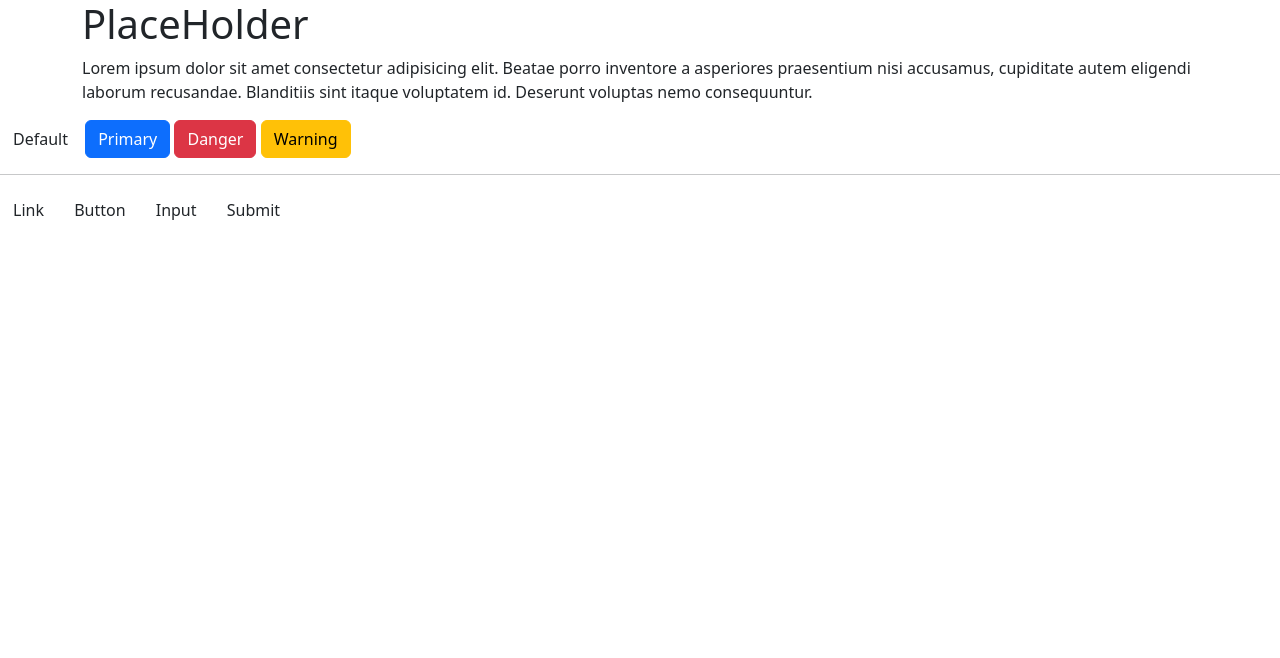
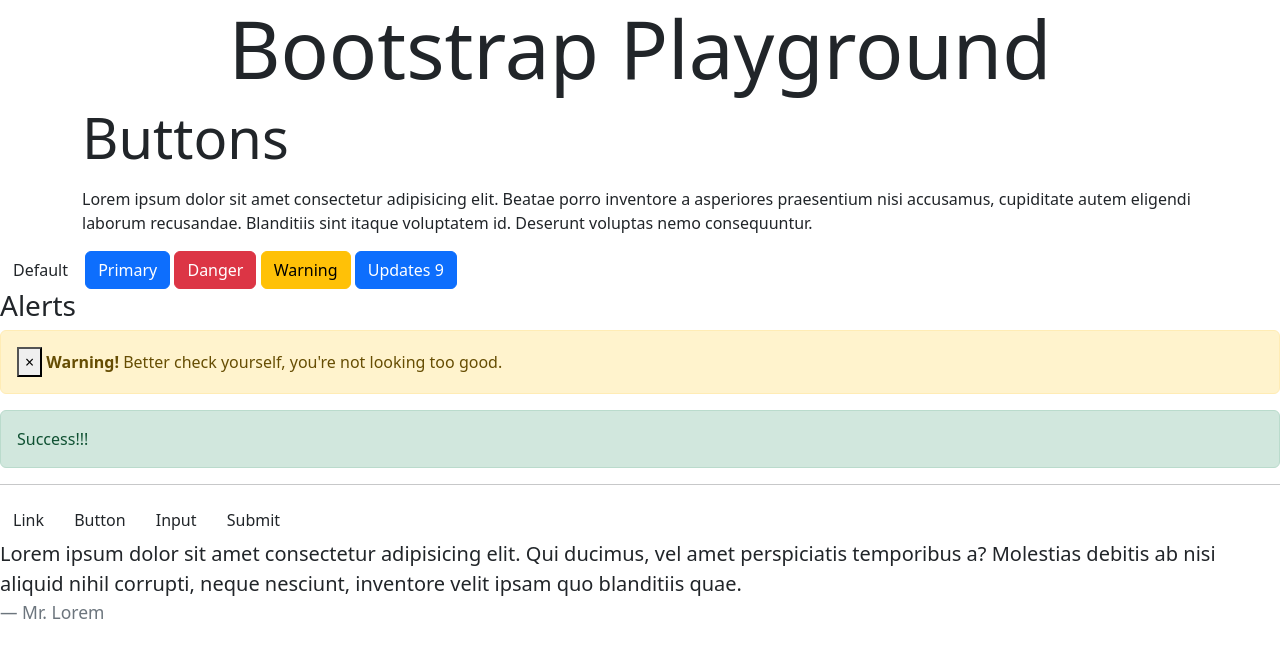
Before and after one commit to sergio-matos-tech/web-development-fundamentals, a plain HTML site: page 01-Bootstrap/01-including_bootstrap/index.html in a window 1280 px wide. Drawn offline with nearby package versions, Linux system fonts and the light colour scheme.

```diff
--- a/01-Bootstrap/01-including_bootstrap/index.html
+++ b/01-Bootstrap/01-including_bootstrap/index.html
@@ -10,7 +10,8 @@
 </head>
 <body>
     <div class="container">
-        <h1>PlaceHolder</h1>
+        <h1 class="display-1 text-center">Bootstrap Playground</h1>
+        <h2 class="display-4">Buttons <span class="badge badge-success">New</span></h2>
         <p>Lorem ipsum dolor sit amet consectetur adipisicing elit. Beatae porro inventore a asperiores praesentium nisi accusamus, cupiditate autem eligendi laborum recusandae. Blanditiis sint itaque voluptatem id. Deserunt voluptas nemo consequuntur.
         </p>
     </div>
@@ -19,6 +20,16 @@
     <button type="button" class="btn btn-primary">Primary</button>
     <button type="button" class="btn btn-danger">Danger</button>
     <button type="button" class="btn btn-warning">Warning</button>
+    <button class="btn btn-primary">Updates <span class="badge badge badge-info"></span>9</button>
+
+    <h3>Alerts</h3>
+    <div class="alert alert-warning alert-dismissible" role="alert">
+        <button type="button" class="close" data-dismiss="alert" aria-label="Close"><span aria-hidden="true">&times;</span></button>
+        <strong>Warning!</strong> Better check yourself, you're not looking too good.
+    </div>
+    <div class="alert alert-success">
+            Success!!!
+    </div>
 
     <hr>
     <a class="btn btn-default" href="#" role="button">Link</a>
@@ -26,6 +37,12 @@
     <input class="btn btn-default" type="button" value="Input">
     <input class="btn btn-default" type="submit" value="Submit">
 
+    <blockquote class="blockquote">
+        <p>Lorem ipsum dolor sit amet consectetur adipisicing elit. Qui ducimus, vel amet perspiciatis temporibus a? Molestias debitis ab nisi aliquid nihil corrupti, neque nesciunt, inventore velit ipsam quo blanditiis quae.</p>
+
+        <footer class="blockquote-footer">Mr. Lorem</footer>
+    </blockquote>
+
 
     <script src="https://cdn.jsdelivr.net/npm/bootstrap@5.2.3/dist/js/bootstrap.bundle.min.js" integrity="sha384-kenU1KFdBIe4zVF0s0G1M5b4hcpxyD9F7jL+jjXkk+Q2h455rYXK/7HAuoJl+0I4" crossorigin="anonymous"></script>
 </body>
```
